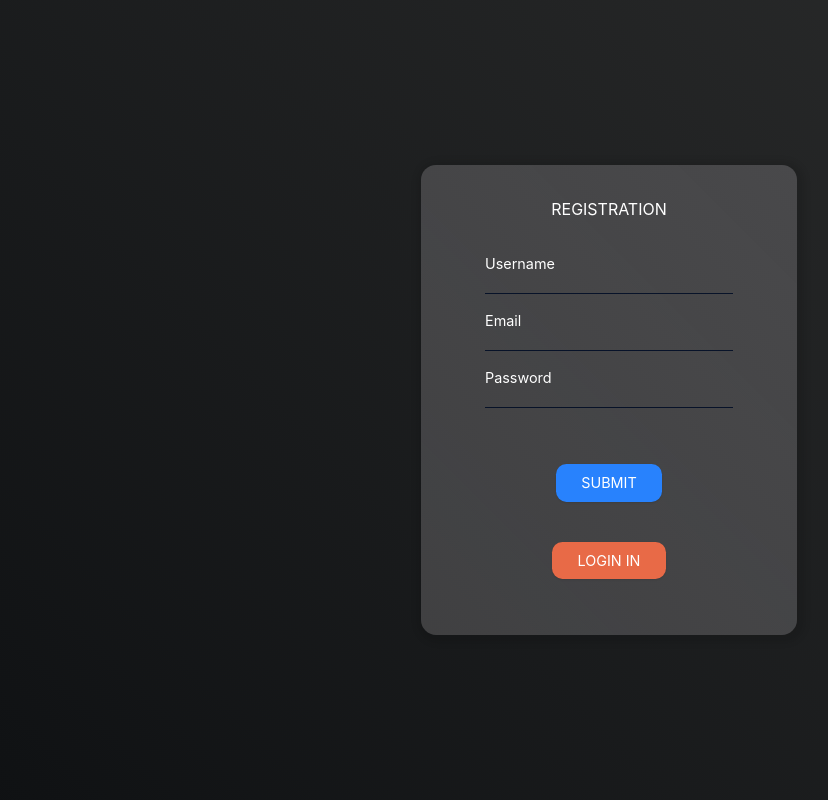
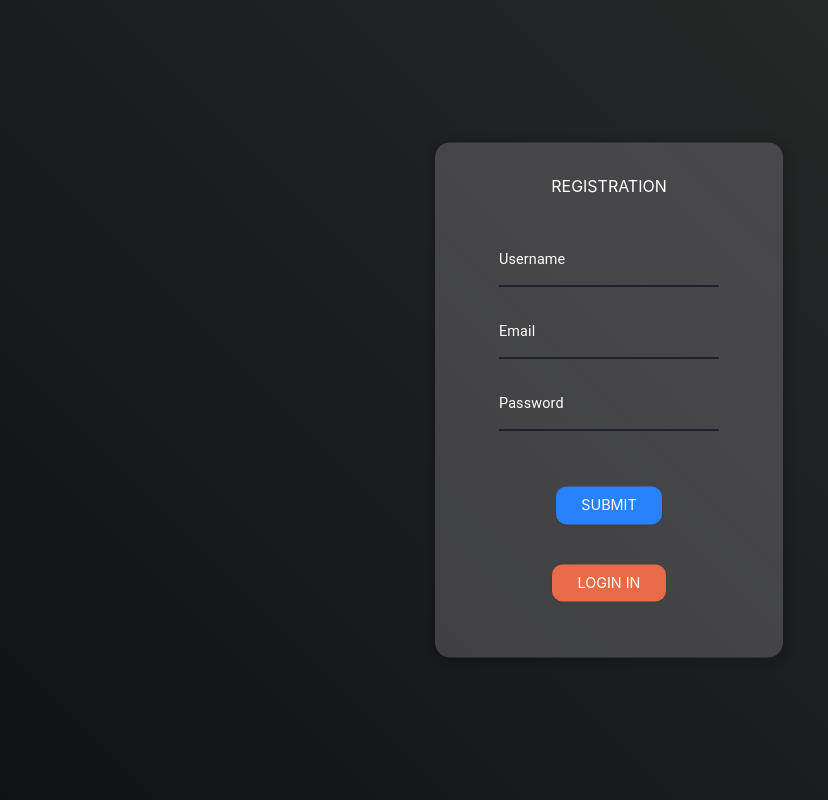
Before and after one commit to Eygonb/CodeMessage, a React (Create React App) app: page /register in a window 1280 px wide. Shown: the whole page, without its empty margins (31-859 px from the left). Built offline with nearby package versions, Linux system fonts and the light colour scheme.

Commit message:
authenticated

```diff
--- a/package.json
+++ b/package.json
@@ -12,6 +12,7 @@
     "@types/react": "^18.0.6",
     "axios": "^0.27.1",
     "bootstrap": "^5.2.0-beta1",
+    "cors": "^2.8.5",
     "js-cookie": "^3.0.1",
     "moment": "^2.29.3",
     "react": "^18.0.0",
--- a/src/App.js
+++ b/src/App.js
@@ -6,38 +6,43 @@ import Register from "./messenger/Login/Register";
 import UserProfile from "./messenger/Profile/Profile";
 import Admin from "./messenger/Admin/Admin";
 import React, {Component, useEffect, useState} from "react";
-import PrivateRoute from "./messenger/privateRoute";
+// import PrivateRoute from "./messenger/privateRoute";
+import PrivateRoute from "./customRouters/PrivateRoute";
+import useAuth from "./messenger/Login/loginUtils/useAuth";
 
 function App() {
     const [username, setUsername] = useState('')
     const [isLoggedIn, setIsLoggedIn] = useState(false)
+    const auth = useAuth();
 
-
-        return(
+        return auth.isLoaded ?(
         <div className="body">
             <Routes>
                 {/*неприватные*/}
-                <Route path="/login"
-                       element={<Login isLoggedIn ={isLoggedIn => setIsLoggedIn(isLoggedIn)}/>}
+                <Route path="/login" element={<Login/>}/>
 
-                />
-
-                <Route path="/register"
-                       element={<Register/>}
-                />
+                <Route path="/register" element={<Register/>}/>
 
                 {/*приватные*/}
-                <Route path="/" element={<PrivateRoute authenticated={isLoggedIn}>
+                <Route path="/" element={<PrivateRoute>
                     <Home/></PrivateRoute>}/>
-                <Route path="/settings" element={<PrivateRoute authenticated={isLoggedIn}>
+                <Route path="/settings" element={<PrivateRoute>
                     <Settings/></PrivateRoute>}/>
-                <Route path="/profile" element={<PrivateRoute authenticated={isLoggedIn}>
+                <Route path="/profile" element={<PrivateRoute>
                     <UserProfile/></PrivateRoute>}/>
-                <Route path="/admin" element={<PrivateRoute authenticated={isLoggedIn}>
+                <Route path="/admin" element={<PrivateRoute >
                     <Admin/></PrivateRoute>}/>
             </Routes>
+
+            {/*TODO 404 СТРАНИЧКУ*/}
+            {/*<Route path="/not-found-404" element={<NotFound />} />*/}
+            {/*<Route path="*" element={<Navigate to="/not-found-404" />} />*/}
             {/*<Home/>*/}
         </div>
+        ) : (
+            <div className="body">
+                <h1>Загрузка</h1>
+            </div>
         )
 
 }
--- /dev/null
+++ b/src/Providers/AuthProvider.js
@@ -0,0 +1,65 @@
+import { useCallback, useEffect, useMemo, useState } from "react";
+import Cookies from "js-cookie";
+import { AuthContext } from "../messenger/Login/loginUtils/authContext";
+import api from "../messenger/Login/services";
+
+function AuthProvider(props) {
+    const [isLoaded, setIsLoaded] = useState(false);
+    const [user, setUser] = useState(null);
+    const [token, setTokenData] = useState(null);
+
+    const setToken = useCallback((tokenData) => {
+        setTokenData(tokenData);
+
+        if (tokenData) {
+            Cookies.set("auth-token", tokenData);
+        } else {
+            Cookies.remove("auth-token");
+        }
+    }, []);
+
+    const logOut = useCallback(() => {
+        setUser(null);
+        setToken(null);
+    }, [setToken]);
+
+    const loadData = useCallback(async () => {
+        const tokenData = Cookies.get("auth-token");
+        setTokenData(tokenData);
+
+        try {
+            if (tokenData) {
+                const { data } = await api.auth.getProfile();
+                setUser(data);
+            }
+        } catch {
+            setToken(null);
+        } finally {
+            setIsLoaded(true);
+        }
+    }, [setToken]);
+
+    useEffect(() => {
+        loadData();
+    }, [loadData]);
+
+    const contextValue = useMemo(
+        () => ({
+            isLoaded,
+            user,
+            token,
+            setUser,
+            setToken,
+            logOut,
+        }),
+        [isLoaded, user, token, setToken, logOut]
+    );
+
+    return (
+        <AuthContext.Provider value={contextValue}>
+            {props.children}
+        </AuthContext.Provider>
+    );
+}
+
+export default AuthProvider;
--- /dev/null
+++ b/src/customRouters/PrivateRoute.js
@@ -0,0 +1,22 @@
+import { Navigate, useLocation } from "react-router-dom";
+import useAuth from "../messenger/Login/loginUtils/useAuth";
+
+function PrivateRoute({ children }) {
+    const auth = useAuth();
+    const location = useLocation();
+    const url = new URLSearchParams();
+    url.set("redirect", location.pathname + location.search);
+
+    return auth.user ? (
+        children
+    ) : (
+        <Navigate
+            to={{
+                pathname: "/login",
+                search: url.toString(),
+            }}
+        />
+    );
+}
+
+export default PrivateRoute;
--- a/src/index.js
+++ b/src/index.js
@@ -4,13 +4,16 @@ import './index.css';
 import App from './App';
 import 'bootstrap/dist/css/bootstrap.min.css';
 import {BrowserRouter as Router} from "react-router-dom";
+import AuthProvider from "./Providers/AuthProvider";
 
 
 ReactDOM.render(
     <React.StrictMode>
-        <Router>
-            <App/>
-        </Router>
+        <AuthProvider>
+            <Router>
+                <App/>
+            </Router>
+        </AuthProvider>
     </React.StrictMode>,
 
 
--- a/src/messenger/Login/Login.js
+++ b/src/messenger/Login/Login.js
@@ -1,9 +1,8 @@
 import React, {useState} from "react";
 import './Login.css';
 import '../../index.css';
-import {Link} from "react-router-dom";
+import {Link, Navigate} from "react-router-dom";
 import {useForm, Controller } from "react-hook-form";
-
 
 import {
     TextField,
@@ -11,8 +10,7 @@ import {
 import api from "./services";
 import useAuth from "./loginUtils/useAuth";
 
-function Login(props) {
-    const [authenticated, setAuthenticated] = useState(false)
+function Login() {
     const [isLoading, setIsLoading] = useState(false);
 
     const {
@@ -21,17 +19,18 @@ function Login(props) {
         formState: {errors},
         setError,
     } = useForm({});
+
     const auth = useAuth();
 
     const onSubmit = async (data) => {
         try {
-            console.log(data)
             setIsLoading(true);
             const {data: loginData} = await api.auth.login(data);
-
             auth.setToken(loginData);
-            setAuthenticated(true);
-            console.log(loginData)
+            const {data: loginData2} = await api.auth.getProfile();
+            auth.setUser(loginData2);
+            // auth.setToken(loginData);
+            // console.log(loginData)
         } catch (e) {
             if (e.response.status === 401) {
                 Object.keys(e.response.data.errors).forEach((key) => {
@@ -46,9 +45,14 @@ function Login(props) {
         }
     };
 
-    return (
+    return auth.user ? (
+        <Navigate
+            to={{
+                pathname: "/"
+            }}
+        />):(
         <div className="messenger">
-            {console.log(authenticated)}
+            {console.log(auth)}
             <form onSubmit={handleSubmit(onSubmit)}>
                 <div className="login-box">
                     <span className="text-center">login</span>
@@ -60,11 +64,11 @@ function Login(props) {
                             render={({ field }) => (
                                 <TextField
                                     {...field}
-                                    id="standard-basic"
+                                    id="standard-basic1"
                                     variant="standard"
                                     error={Boolean(errors.email?.message)}
                                     fullWidth={true}
-                                    label="Email"
+                                    label="username"
                                     helperText={errors.email?.message}
                                 />
                                 )}
@@ -79,7 +83,7 @@ function Login(props) {
                             render={({ field }) => (
                                 <TextField
                                     {...field}
-                                    id="standard-basic"
+                                    id="standard-basic2"
                                     variant="standard"
                                     error={Boolean(errors.password?.message)}
                                     type="password"
--- a/src/messenger/Login/Register.js
+++ b/src/messenger/Login/Register.js
@@ -1,126 +1,124 @@
 import {useState, useEffect} from 'react';
+import {useForm, Controller } from "react-hook-form";
 import React, {Component} from "react";
 import './Login.css';
 import {Link} from "react-router-dom";
+import useAuth from "./loginUtils/useAuth";
+import api from "./services";
+
+import {
+    TextField,
+} from "@mui/material/";
 
 function Register (props){
-    const [email, setEmail] = useState('')
-    const [username, setUsername] = useState('')
-    const [password, setPassword] = useState('')
     const [message, setMessage] = useState('')
-    const [error, setError] = useState('')
+    const [isLoading, setIsLoading] = useState(false);
+    const auth = useAuth();
 
-    const handleChange = (event) =>{
-        this.setState({
-            [event.target.name]: event.target.value
-        });
-    }
+    const {
+        control,
+        handleSubmit,
+        formState: {errors},
+        setError,
+    } = useForm({});
 
-    const handleRegisterClick = (event) => {
-        console.log('Try to register', this.state.email, this.state.password);
-        const body = {
-            email,
-            password
-        };
-        fetch('http://localhost:8080/accounts/register ', {
-            method: 'POST',
-            body: JSON.stringify(body),
-            headers: {
-                'Content-Type': 'application/json'
+    const onSubmit = async (data) => {
+        try {
+            setIsLoading(true);
+            await api.auth.registration(data);
+            const { data: loginData } = await api.auth.login(data);
+            auth.setToken(loginData.token);
+            auth.setUser(loginData.user);
+        } catch (e) {
+            if (e.response.status === 422) {
+                Object.keys(e.response.data.errors).forEach((key) => {
+                    setError(key, {
+                        type: "manual",
+                        message: e.response.data.errors[key],
+                    });
+                });
             }
-        //    todo - ошибка 400
-        }).then(response => response.json()
-        ).then(json => this.setState({
-            message: json.message
-        }));
-        event.preventDefault();
-    }
-
-    // blurHandler = (e) => {
-    //     switch (e.target.name) {
-    //         case "email":
-    //             this.state.emailDirty(true)
-    //             break
-    //         case "password":
-    //             this.state.passwordDirty(true)
-    //             break
-    //     }
-    // }
-    // passwordHandler = (e) => {
-    //     this.state.password(e.target.value)
-    //
-    //     if (e.target.value.length < 3) {
-    //         this.state.passwordError("Password должен быть длиннее 3 символов!")
-    //         if (!e.target.value) {
-    //             this.state.passwordError("Password не может быть пустым!")
-    //         }
-    //     } else {
-    //         this.state.passwordError('')
-    //     }
-    // }
-    // emailHandler = (e) => {
-    //     this.state.emailError(e.target.value)
-    //     const re = /^(([^<>()[\]\\.,;:\s@"]+(\.[^<>()[\]\\.,;:\s@"]+)*)|(".+"))@((\[[0-9]{1,3}\.[0-9]{1,3}\.[0-9]{1,3}\.[0-9]{1,3}\])|(([a-zA-Z\-0-9]+\.)+[a-zA-Z]{2,}))$/
-    //     if (!re.test(String(e.target.value).toLowerCase())) {
-    //         this.state.emailError("email некоректный!")
-    //     } else {
-    //         this.state.emailError('')
-    //     }
-    // }
+        } finally {
+            setIsLoading(false);
+        }
+    };
 
         return (
             <div className="messenger">
-                <form>
-
-                    {console.log(localStorage.getItem("token"))}
-                    {/*{console.log(localStorage.getItem('isLoggedIn'))}*/}
-                    {/*{console.log(localStorage.getItem('token'))}*/}
+                <form onSubmit={handleSubmit(onSubmit)}>
+                    {/*{console.log(auth.login)}*/}
                     <div className="login-box">
                         <span className="text-center">Registration</span>
                         <div className="input-container">
-
                             <div className="error-text">
                                 {message ? message : ''}
                             </div>
+                        </div>
+
+                        <div className="input-container">
+                            <Controller
+                                name="username"
+                                control={control}
+                                defaultValue=""
+                                render={({ field }) => (
+                                    <TextField
+                                        {...field}
+                                        id="standard-basic1"
+                                        variant="standard"
+                                        error={Boolean(errors.firstName?.message)}
+                                        fullWidth={true}
+                                        label="Username"
+                                        helperText={errors.firstName?.message}
+                                    />
+                                )}
+                            />
 
                         </div>
 
                         <div className="input-container">
-                            <input onChange={handleChange}
-                                   type="text"
-                                   name="username"
-                                   id="username"
-                                   className="validate"
-                                   required="required"/>
-                            <label>Username</label>
+                            <Controller
+                                name="email"
+                                control={control}
+                                defaultValue=""
+                                render={({ field }) => (
+                                    <TextField
+                                        {...field}
+                                        id="standard-basic2"
+                                        variant="standard"
+                                        error={Boolean(errors.email?.message)}
+                                        fullWidth={true}
+                                        type="email"
+                                        label="Email"
+                                        helperText={errors.email?.message}
+                                    />
+                                )}
+                            />
                         </div>
 
                         <div className="input-container">
-                            <input
-
-                                value={email}
-                                name="email"
-                                id="email"
-                                className="validate"
-                                required="required"/>
-                            <label>Email</label>
-                        </div>
-
-                        <div className="input-container">
-                            <input
-                                onChange={handleChange}
-                                type="password"
+                            <Controller
                                 name="password"
-                                id="password"
-                                className="validate"
-                                required="required"/>
-                            <label>Password</label>
+                                control={control}
+                                defaultValue=""
+                                render={({ field }) => (
+                                    <TextField
+                                        {...field}
+                                        id="standard-basic3"
+                                        variant="standard"
+                                        error={Boolean(errors.password?.message)}
+                                        type="password"
+                                        fullWidth={true}
+                                        label="Password"
+                                        helperText={errors.password?.message}
+                                    />
+                                )}
+                            />
                         </div>
 
                         <button className="btn1"
                                 variant="primary"
                                 type="submit"
-                                onClick={handleRegisterClick}>submit</button>
+                        >submit</button>
 
                         <Link to="/login">
                             <button type="button" className="btn-register">
```
Also changed, not shown: src/customRouters/GuestRoute.js (added, +13 -0 lines), src/messenger/Login/services/endpoints.js (+4 -4 lines), src/messenger/privateRoute.js (deleted, +0 -9 lines), 1 other file (tests, documents, lock files or other folders).
